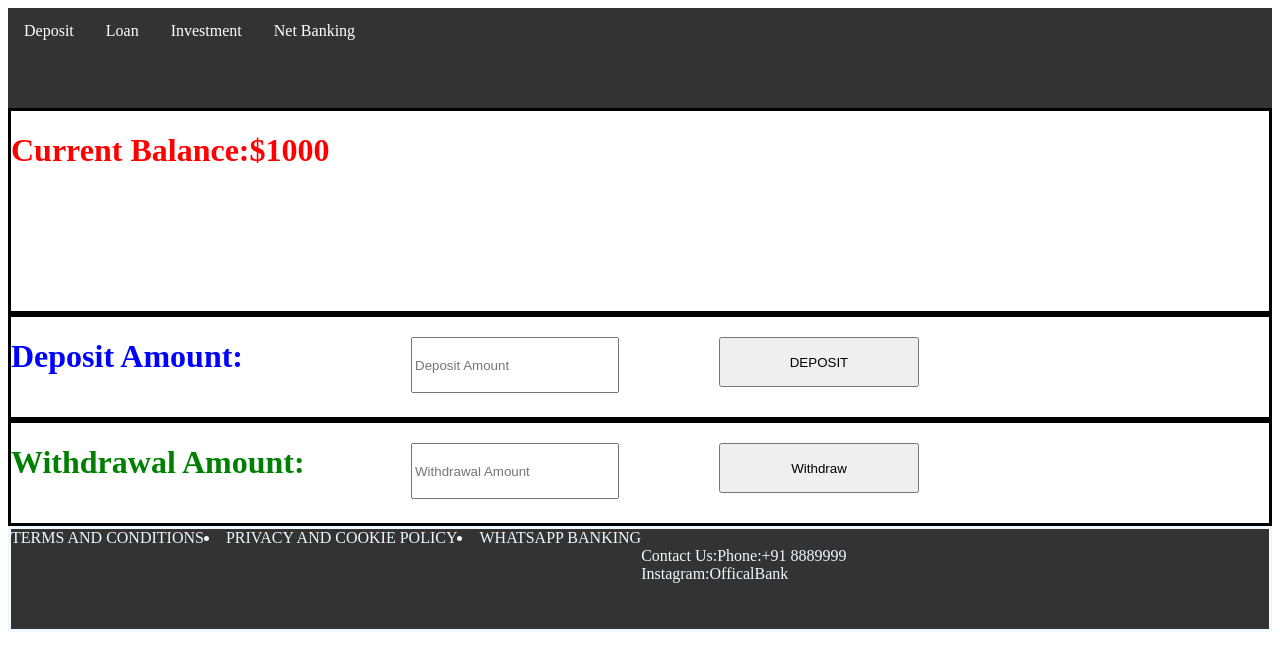
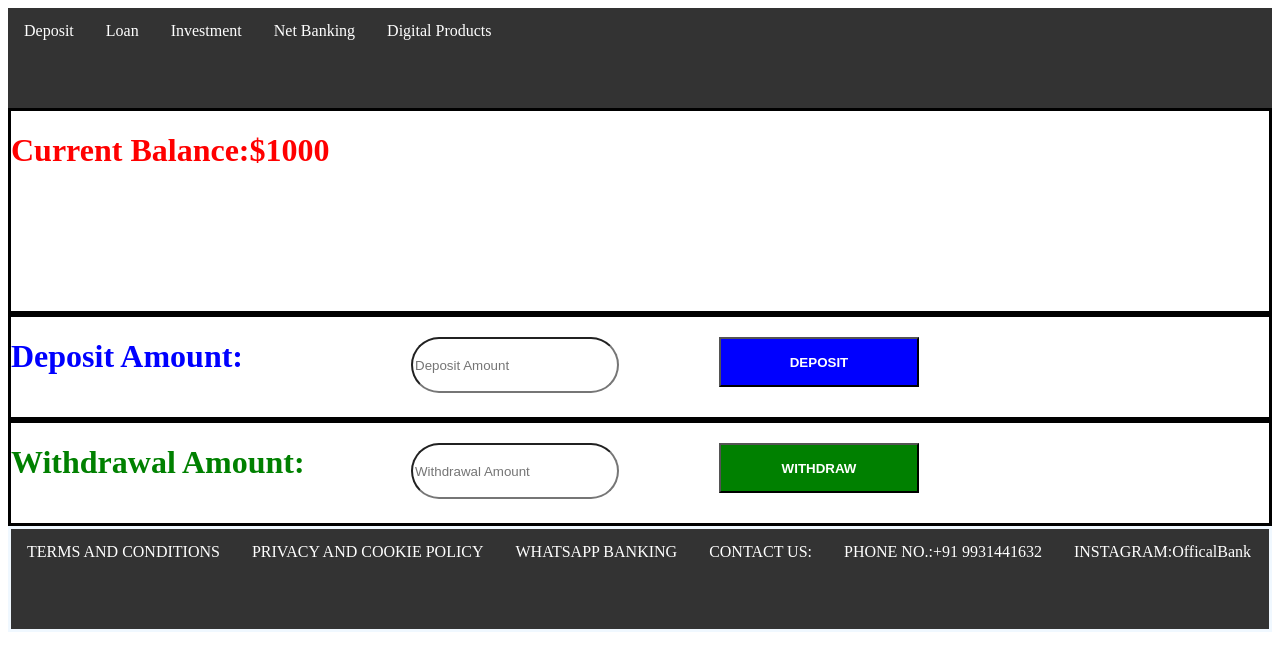
Before and after one commit to pallavibcwcc/Banking_DashBoard, a plain HTML site: page index.html in a window 1280 px wide. Drawn offline with Linux system fonts and the light colour scheme.

Commit message:
changes in button

```diff
--- a/index.html
+++ b/index.html
@@ -3,43 +3,43 @@
     <link rel="stylesheet" href="style.css" />
 </head>
 <body>
-    <div class="Nav">
+
+
+    <div class="Header">
         <ul>
             <li><a>Deposit</a></li>
             <li><a >Loan</a></li>
             <li><a >Investment</a></li>
             <li><a >Net Banking</a></li>
+            <li><a >Digital Products</a></li>
           </ul>
     </div>
 
-    <div class="bankDashBoard">
+    <div class="BankDashBoard">
         <div class="row"> <div class="card1">
                 <h1  id="cb">Current Balance:$<span id="amount"></span></h1>
             </div>
             <div class="card2">
                 <h1 class="db"> Deposit Amount:</h1>
                 <input type="number" id="DepositIn" placeholder="Deposit Amount" min="0" />
-                <button id="Deposit-btn" onclick="deposit()">DEPOSIT</button>
+                <button id="Deposit-btn" onclick="deposit()"><b>DEPOSIT</b></button>
             </div>
 
             <div class="card3">
                 <h1 class="wa"> Withdrawal Amount:</h1>
                 <input type="number" class="Withdrawal" id="WithdrawalIn" placeholder="Withdrawal Amount" min="0" />
-                <button class="btn-2" onclick="Withdrawalamount()">Withdraw</button>
+                <button class="btn-2" onclick="Withdrawalamount()"><b>WITHDRAW</b></button>
             </div>
         </div>
     </div>
     <div class="footer">
             <ul>
-                <li> TERMS AND CONDITIONS </li></ul></br>
-                <li>PRIVACY AND COOKIE POLICY</li></br>
-                <li>WHATSAPP BANKING</li></br></br>
-                <ul></br>
-                    <li>Contact Us:</li>
-                    <li>Phone:+91 8889999</li></br>
-                    <li>Instagram:OfficalBank</li>
-                </ul>
-
+                <li> <a>TERMS AND CONDITIONS</a> </li>
+                <li><a>PRIVACY AND COOKIE POLICY</a></li>
+                <li><a>WHATSAPP BANKING</a></li>
+                <li><a>CONTACT US:</a></li>
+                <li><a>PHONE NO.:+91 9931441632</a></li>
+                <li><a>INSTAGRAM:OfficalBank</a></li>
             </ul>
 
     </div>
--- a/script.js
+++ b/script.js
@@ -1,41 +1,40 @@
 //script.js file
 const currVal = 1000;
-let amount = document.getElementById("amount").innerHTML=currVal;
+let amount = (document.getElementById("amount").innerHTML = currVal);
 
 amount.innerText = currVal;
 
-function deposit(){
-    let DepositInp=document.getElementById("DepositIn").value;
-    console.log(DepositInp,amount,"DepositIn");
-    let DepositIn= Number(DepositInp)+amount;
+//function for add value when deopsit button clicked by user
+function deposit() {
+  let DepositInp = document.getElementById("DepositIn").value;
+  console.log(DepositInp, amount, "DepositIn");
+  let DepositIn = Number(DepositInp) + amount;
 
-    console.log(DepositIn,"amount");
+  console.log(DepositIn, "amount");
 
-    if(DepositInp<=0||amount==0){
-       alert('No a Valid Number');
-
-    }else{
-        amount = document.getElementById("amount").innerHTML=DepositIn;
-        let DepositInp=document.getElementById("DepositIn").value="";
+  if (DepositInp <= 0 || amount == 0) {
+    alert("No a Valid Number");
+  } else {
+    amount = document.getElementById("amount").innerHTML = DepositIn;
+    let DepositInp = (document.getElementById("DepositIn").value = "");
   }
 }
-function Withdrawalamount(){
-    let WithdrawalInp=document.getElementById("WithdrawalIn").value;
-    console.log(WithdrawalInp,amount,"WithdrawalIn");
-    let WithdrawalIn=Number(WithdrawalInp)-amount;
+//function for deduct value from current balance when Withdrawal button is clicked
+function Withdrawalamount() {
+  let WithdrawalInp = document.getElementById("WithdrawalIn").value;
+  console.log(WithdrawalInp, amount, "WithdrawalIn");
+  let WithdrawalIn = Number(WithdrawalInp) - amount;
 
-    console.log(WithdrawalIn,"amount");
+  console.log(WithdrawalIn, "amount");
 
-    if(WithdrawalInp<=0)
-    {
-        alert('Not a valid Number');
-    }if (amount==0) {
-        alert('No change should occur to the balance');
+  if (WithdrawalInp <= 0) {
+    alert("Not a valid Number");
   }
-    else{
-        amount=document.getElementById("amount").innerHTML=WithdrawalIn;
+  if (amount == 0) {
+    alert("No change should occur to the balance");
+  } else {
+    amount = document.getElementById("amount").innerHTML = WithdrawalIn;
 
-    let WithdrawalInp=document.getElementById("WithdrawalIn").value="";
+    let WithdrawalInp = (document.getElementById("WithdrawalIn").value = "");
   }
-
 }
--- a/style.css
+++ b/style.css
@@ -1,22 +1,19 @@
 
-.footer{
+
+.footer {
   display: flex;
-border-style:  solid ;
+  border-style: solid;
   height: 200px;
   color: aliceblue;
   height: 100px;
-background-color: #333 ;
-
+  background-color: #333;
 }
 
-
-
-
-.Nav{
+.Header {
   /* display: flex;
     border-style: solid; */
   height: 100px;
-    background-color: #333 ;
+  background-color: #333;
 }
 
 ul {
@@ -43,59 +40,61 @@ ul {
   background-color: #111;
 }
 
-
-#cb{
+#cb {
   color: red;
 }
-.db{
+.db {
   color: blue;
   min-width: 400px;
 }
-.wa{
+.wa {
   color: green;
   min-width: 400px;
 }
 
-.card1{
+.card1 {
   display: flex;
-border-style:  solid ;
+  border-style: solid;
   height: 200px;
-;
 }
-.card2{
+.card2 {
   display: flex;
   border-style: solid;
   height: 100px;
 }
-    .card3{
+.card3 {
   display: flex;
   border-style: solid;
   height: 100px;
 }
- #DepositIn{
+#DepositIn {
   width: 200px;
   height: 50px;
   margin-top: 20px;
-
+  border-radius: 50px;
 }
-    .Withdrawal{
+.Withdrawal {
   width: 200px;
   height: 50px;
   margin-top: 20px;
-
+  border-radius: 50px;
 }
-   #Deposit-btn{
+#Deposit-btn {
   margin-left: 100px;
   width: 200px;
   height: 50px;
   margin-top: 20px;
   min-height: 10px;
-
+  background-color: blue;
+  color: white;
 }
-    .btn-2{
+.btn-2 {
   margin-left: 100px;
   width: 200px;
   height: 50px;
   margin-top: 20px;
+  background-color: green;
+  color: white;
 
+  font-family:sans-serif;
 }
```
Lines whose indentation alone changed are shown as unchanged.
